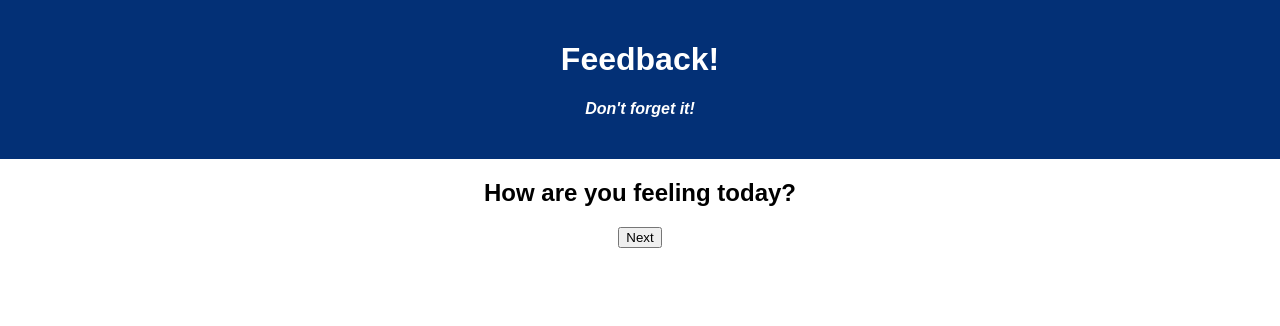
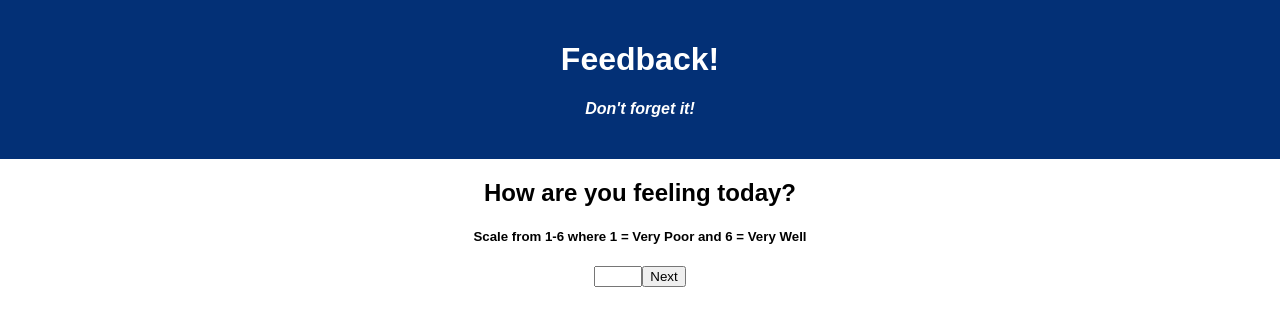
Before and after one commit to Raveryk/Feedback-Survey, a React (Create React App) app: page /#/ in a window 1280 px wide. Shown: the top 326 px of the page. Built offline with nearby package versions, Linux system fonts and the light colour scheme.

Commit message:
Added inputs to each page.

```diff
--- a/src/components/Comments/Comments.jsx
+++ b/src/components/Comments/Comments.jsx
@@ -6,7 +6,7 @@ function Comments() {
     const history = useHistory()
 
     const handleNext = () => {
-        console.log('You clicked Next with Feeling');
+        console.log('You clicked Next with Comments');
 
         history.push('/review')
 
@@ -16,6 +16,7 @@ function Comments() {
     return(
         <>
         <h2>Any comments you want to leave?</h2>
+        <input type="textArea" />
 
         <button onClick={handleNext}>Next</button>
         </>
--- a/src/components/Feeling/Feeling.jsx
+++ b/src/components/Feeling/Feeling.jsx
@@ -15,6 +15,8 @@ function Feeling() {
         <>
 
         <h2>How are you feeling today?</h2>
+        <h5>Scale from 1-6 where 1 = Very Poor and 6 = Very Well</h5>
+        <input type="number" max="6" min="1" required/>
 
         <button onClick={handleNext}>Next</button>
 
--- a/src/components/Support/Support.jsx
+++ b/src/components/Support/Support.jsx
@@ -6,7 +6,7 @@ function Support() {
     const history = useHistory()
 
     const handleNext = () => {
-        console.log('You clicked Next with Feeling');
+        console.log('You clicked Next with Support');
 
         history.push('/comments')
 
@@ -16,6 +16,8 @@ function Support() {
     return(
         <>
         <h2>How well are you being supported?</h2>
+        <h5>Scale from 1-6 where 1 = Very Poor and 6 = Very Well</h5>
+        <input type="number" max="6" min="1" required/>
 
         <button onClick={handleNext}>Next</button>
         </>
--- a/src/components/Understand/Understand.jsx
+++ b/src/components/Understand/Understand.jsx
@@ -6,7 +6,7 @@ function Understand() {
     const history = useHistory()
 
     const handleNext = () => {
-        console.log('You clicked Next with Feeling');
+        console.log('You clicked Next with Understanding');
 
         history.push('/support')
 
@@ -16,6 +16,8 @@ function Understand() {
     return(
         <>
         <h2>How well are you understanding the content?</h2>
+        <h5>Scale from 1-6 where 1 = Very Poor and 6 = Very Well</h5>
+        <input type="number" max="6" min="1" required/>
 
         <button onClick={handleNext}>Next</button>
         </>
```
Also changed, not shown: 1 other file (tests, documents, lock files or other folders).
